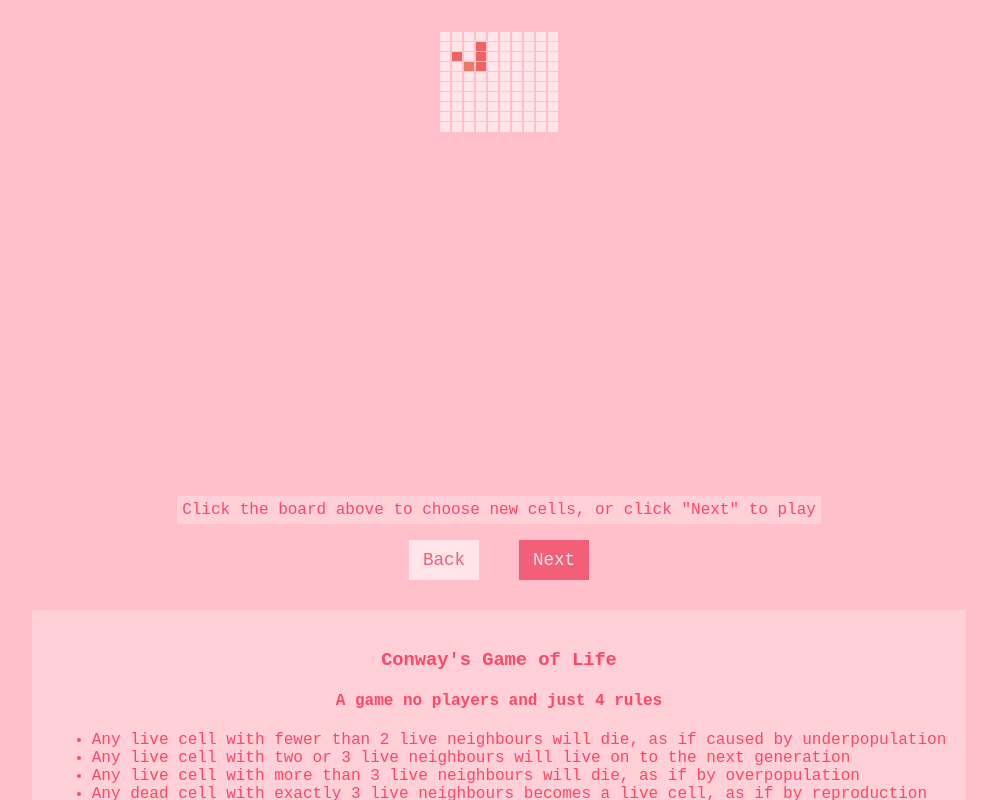
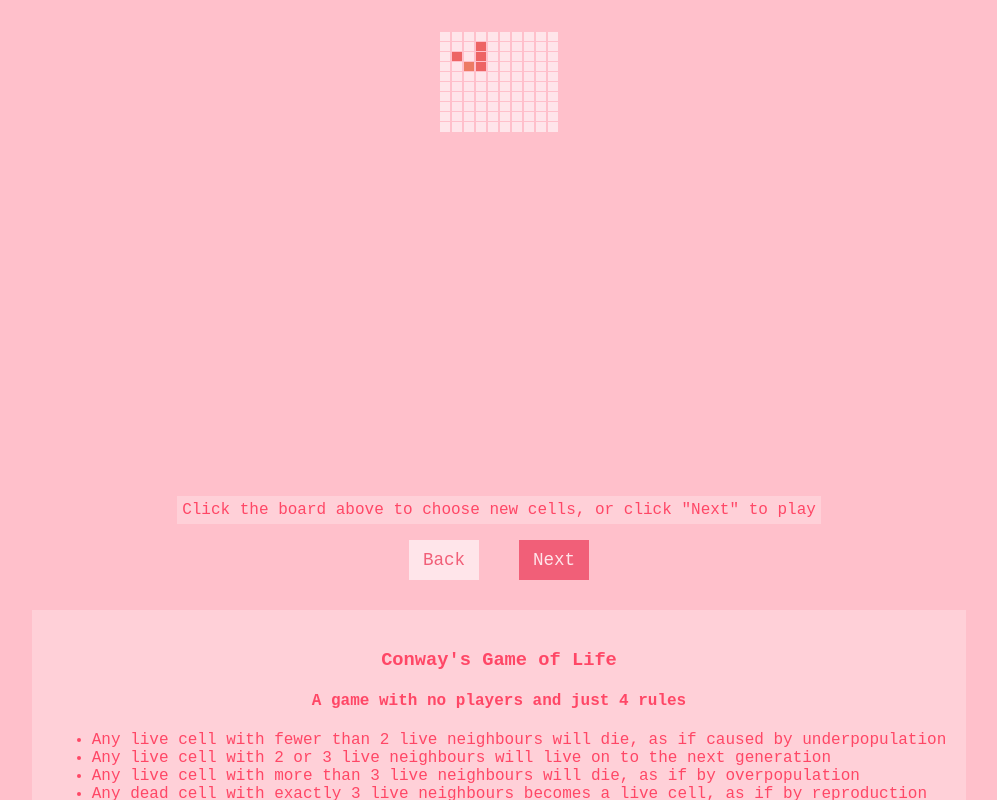
Before and after one commit to emilyb7/game-of-life, a React app: page / in a window 1280 px wide. Shown: the top 800 px of the page, without its empty margins (141-1138 px from the left). Built offline with nearby package versions, Linux system fonts and the light colour scheme.

Commit message:
more typo fixing

```diff
--- a/src/components/details.jsx
+++ b/src/components/details.jsx
@@ -4,10 +4,10 @@ const Details = props => {
   return (
     <div className="details">
       <h3>Conway's Game of Life</h3>
-      <h4>A game no players and just 4 rules</h4>
+      <h4>A game with no players and just 4 rules</h4>
       <ul>
         <li>Any live cell with fewer than 2 live neighbours will die, as if caused by underpopulation</li>
-        <li>Any live cell with two or 3 live neighbours will live on to the next generation</li>
+        <li>Any live cell with 2 or 3 live neighbours will live on to the next generation</li>
         <li>Any live cell with more than 3 live neighbours will die, as if by overpopulation</li>
         <li>Any dead cell with exactly 3 live neighbours becomes a live cell, as if by reproduction</li>
       </ul>
```
Also changed, not shown: index.js.
